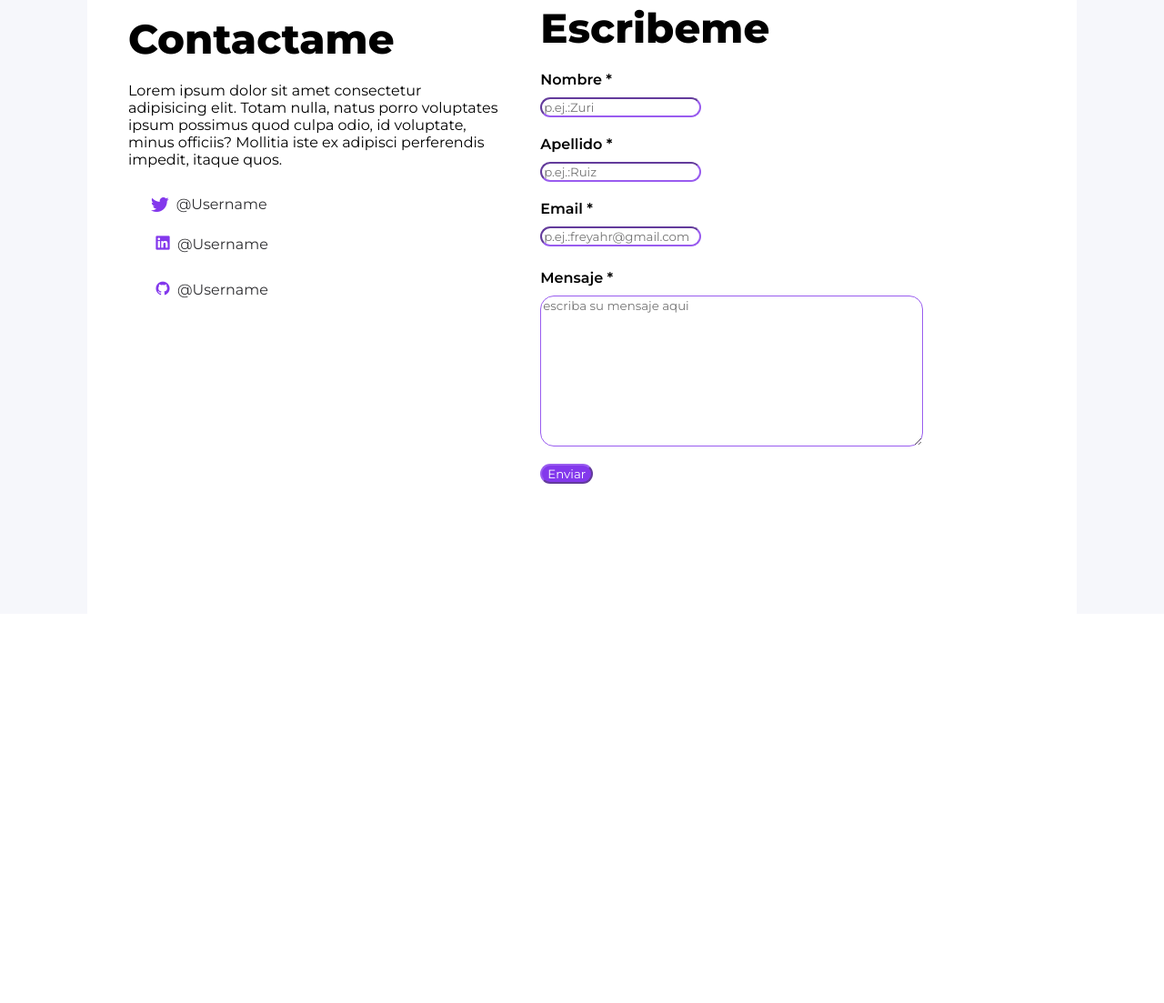
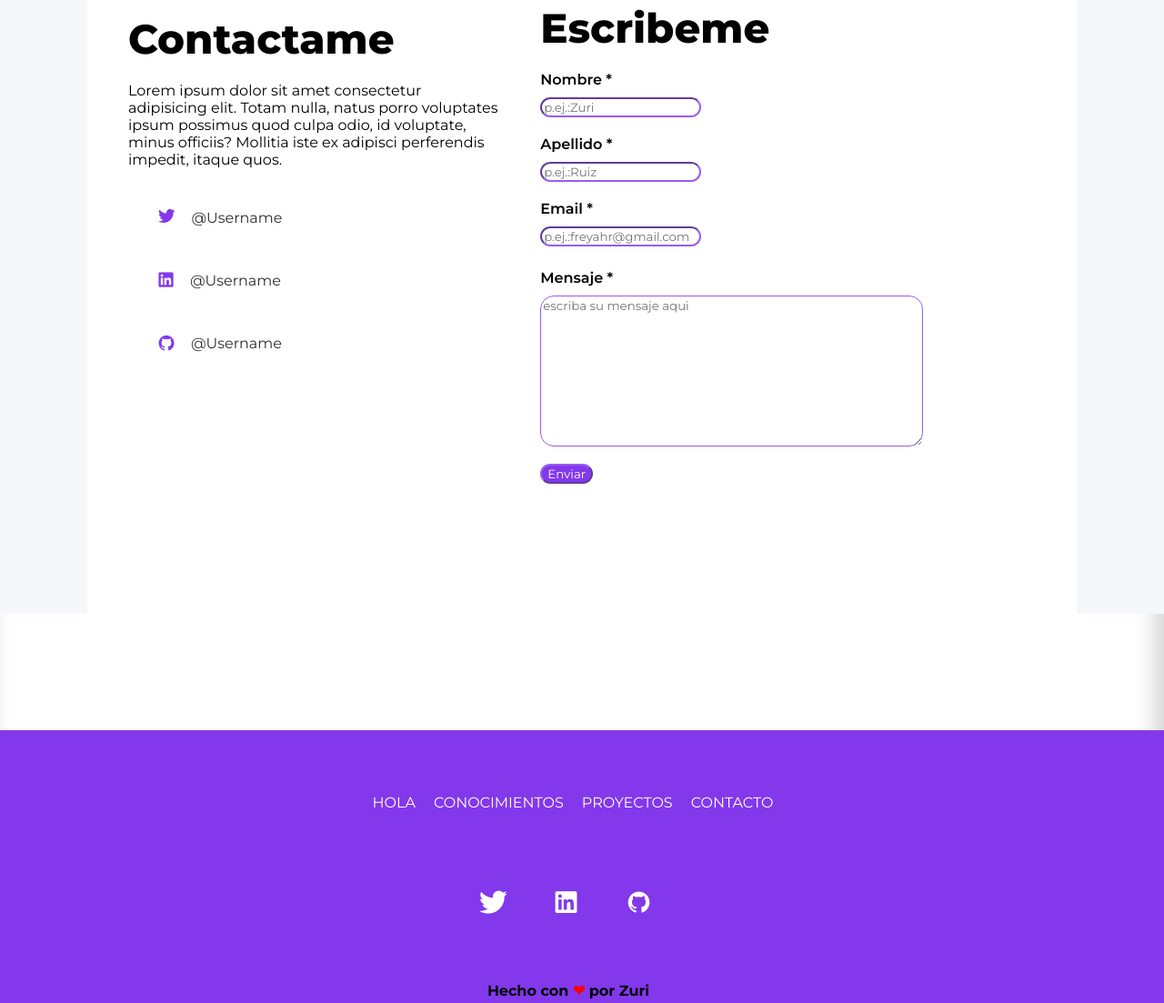
Before and after one commit to ZuriRuiz/porfolio-Zuri, a plain HTML site: page index.html in a window 1280 px wide. Shown: the part 4393-5496 px from the top of the page at 91% size. Before the commit the page ends 5068 px from the top, so only its background shows below. Drawn offline with nearby package versions, Linux system fonts and the light colour scheme.

Commit message:
porfolio completo con algunos detalles en los iconos de la seccion contactame y footer

```diff
--- a/estilo.css
+++ b/estilo.css
@@ -659,59 +659,128 @@ li{
 .icono-twitter{
     display: flex;
     flex-direction: row;
+    width: 8%;
+    height: 39px;
+    padding-left: 8px;
+    padding-top: 15px;
     margin-top: 30px;
     margin-left: 25px;
     color: #8338ec;
-    align-items: center;
+    border-radius: 50%;
+
 }
 
-
-
-
 .icono-twitter:hover{
-    background-color: #995cef;
-    width: 25px;
-    height: 25px;
-    color: #ffffff;
-    border-radius: 12px;
+    display: flex;
+    flex-direction: row;
+    width: 8%;
+    height: 8%;
+    padding-left: 8px;
+    padding-top: 15px;
+    background-color: #8338ec;
+    margin-top: 30px;
+    margin-left: 25px;
+    color:white;
+    border-radius: 50%;
     cursor: pointer;
     transition: 0.4s;
 
+
 }
 
-
-
+.devicon-twitter-original{
+    font-size: 15px;
+    text-align: left;
+}
 
 .descripcion-icono{
-    margin-left: 8px;
+    margin-left: 18px;
     font-weight: 400;
     color: #2e2e31;
 
+}
+
+.descripcion-icono:hover{
+    margin-left: 18px;
+    font-weight: 400;
+    color: #8338ec;
+    cursor: pointer;
+    transition: 0.4s;
 }
 
 
 .icono-linkedin{
     display: flex;
     flex-direction: row;
-    margin-top: 10px;
+    width: 8%;
+    height: 39px;
+    padding-left: 8px;
     padding-top: 15px;
-    padding-left: 15px;
-    width: 40px;
-    height: 40px;
-    margin-left: 15px;
+    margin-top: 30px;
+    margin-left: 25px;
     color: #8338ec;
+    border-radius: 50%;
 }
+
+
+.icono-linkedin:hover{
+    display: flex;
+    flex-direction: row;
+    width: 8%;
+    height: 8%;
+    padding-left: 8px;
+    padding-top: 15px;
+    background-color: #8338ec;
+    margin-top: 30px;
+    margin-left: 25px;
+    color:white;
+    border-radius: 50%;
+    cursor: pointer;
+    transition: 0.4s;
+
+}
+
+.devicon-linkedin-plain{
+    font-size: 17px;
+    text-align: center;
+}
+
+
 
 .icono-github{
     display: flex;
     flex-direction: row;
-    margin-top: 10px;
+    width: 8%;
+    height: 39px;
+    padding-left: 8px;
     padding-top: 15px;
-    padding-left: 15px;
-    width: 40px;
-    height: 40px;
-    margin-left: 15px;
+    margin-top: 30px;
+    margin-left: 25px;
     color: #8338ec;
+    border-radius: 50%;
+}
+
+
+.icono-github:hover{
+    display: flex;
+    flex-direction: row;
+    width: 8%;
+    height: 8%;
+    padding-left: 8px;
+    padding-top: 15px;
+    background-color: #8338ec;
+    margin-top: 30px;
+    margin-left: 25px;
+    color:white;
+    border-radius: 50%;
+    cursor: pointer;
+    transition: 0.4s;
+}
+
+
+.devicon-github-original{
+    font-size: 18px;
+    text-align: center;
 }
 
 .container-formulario{
@@ -783,3 +852,65 @@ textarea{
     margin-bottom: 10px;
     font-weight: 600;
 }
+
+.container-footer{
+    display: flex;
+    flex-direction: row;
+    justify-content: center;
+    margin-top: 10%;
+    background-color:#8338ec;
+    width: 100%;
+    height: 300px;
+}
+
+.texto-footer{
+    margin-right: 20px;
+    text-decoration: none;
+    margin-top: 70px;
+    font-weight: 400;
+    color: white;
+}
+
+.container-iconos-footer{
+    display: flex;
+    flex-direction: row;
+    justify-content: center;
+    background-color:#8338ec;
+    margin-top: -10%;
+
+}
+
+.tamaño-icono-footer{
+    margin-right: 35px;
+    margin-top: 5px;
+    font-size: 25px;
+    color: white;
+    width: 45px;
+    height: 30px;
+    text-align: center;
+    border-radius: 80px;
+
+
+}
+
+.tamaño-icono-footer:hover{
+
+    color:#8338ec;
+    background-color: white;
+    text-align: center;
+    cursor: pointer;
+    transition: 0.4s;
+}
+
+
+.mensaje-footer{
+    display: grid;
+    place-content: center;
+    margin-top: 70px;
+    margin-right: 30px;
+    font-weight: 700;
+}
+
+.color-corazon{
+    color: red;
+}
--- a/index.html
+++ b/index.html
@@ -200,9 +200,9 @@
                 <div class="contactame">
                     <h1 class="titulo-contactame">Contactame</h1>
                     <p class="descripcion-contactame">Lorem ipsum dolor sit amet consectetur adipisicing elit. Totam nulla, natus porro voluptates ipsum possimus quod culpa odio, id voluptate, minus officiis? Mollitia iste ex adipisci perferendis impedit, itaque quos.</p>
+
                     <div class="icono-twitter">
                         <i class="devicon-twitter-original"></i>
-
                         <p class="descripcion-icono">@Username</p>
                     </div>
 
@@ -263,6 +263,30 @@
 
     </main>
 
+    <footer>
+        <div class="container-footer">
+            <a class="texto-footer" href="#HOLA">HOLA</a>
+            <a class="texto-footer" href="#CONOCIMIENTOS">CONOCIMIENTOS</a>
+            <a class="texto-footer" href= "#PROYECTOS">PROYECTOS</a>
+            <a class="texto-footer" href="#CONTACTO">CONTACTO</a>
+
+        </div>
+
+        <div class="container-iconos-footer">
+            <i class="devicon-twitter-original tamaño-icono-footer"></i>
+            <i class="devicon-linkedin-plain tamaño-icono-footer"></i>
+            <i class="devicon-github-original tamaño-icono-footer"></i>
+
+        </div>
+
+        <div class="mensaje-footer">
+            <p> Hecho con <span class="color-corazon">&#10084;</span> por Zuri</p>
+        </div>
+
+
+
+    </footer>
+
 
 
 
```
